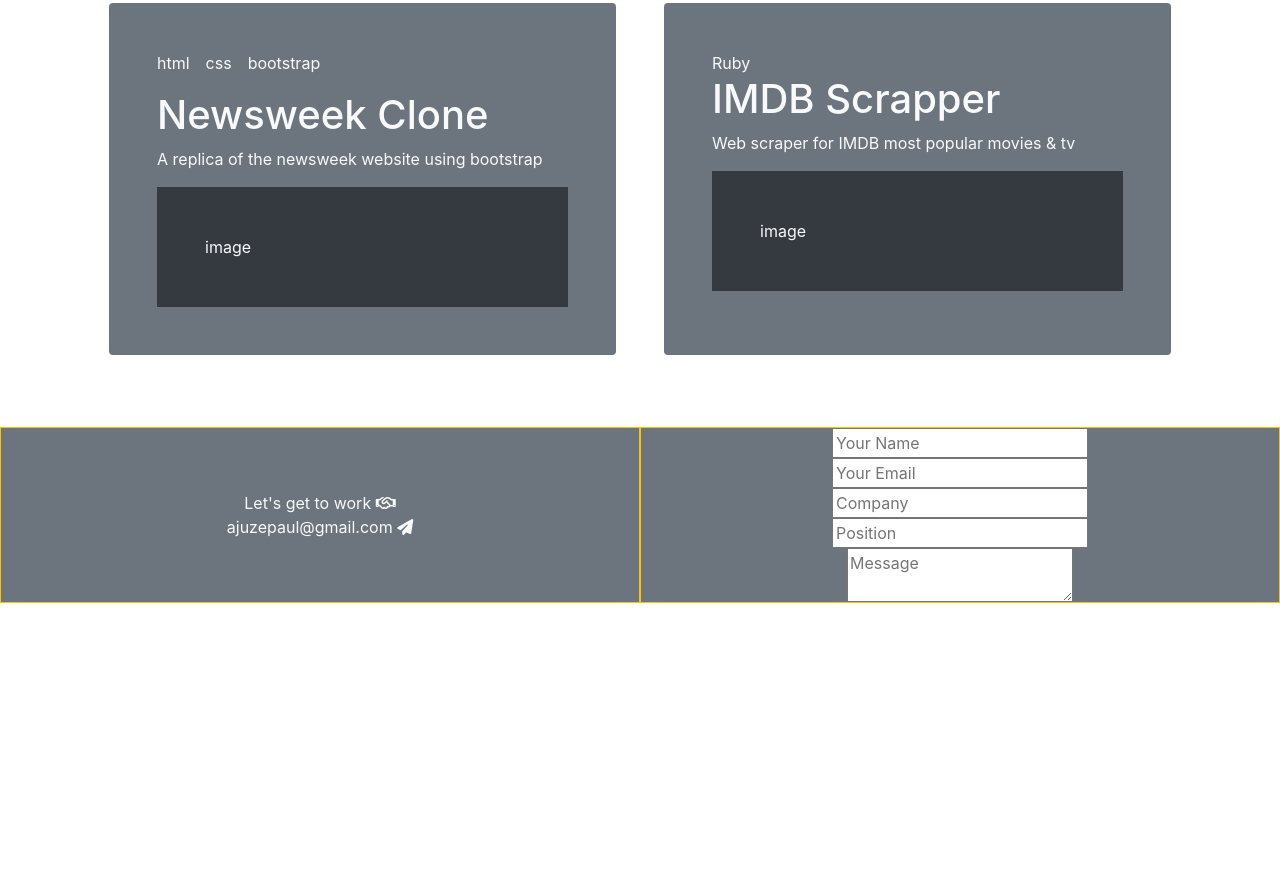
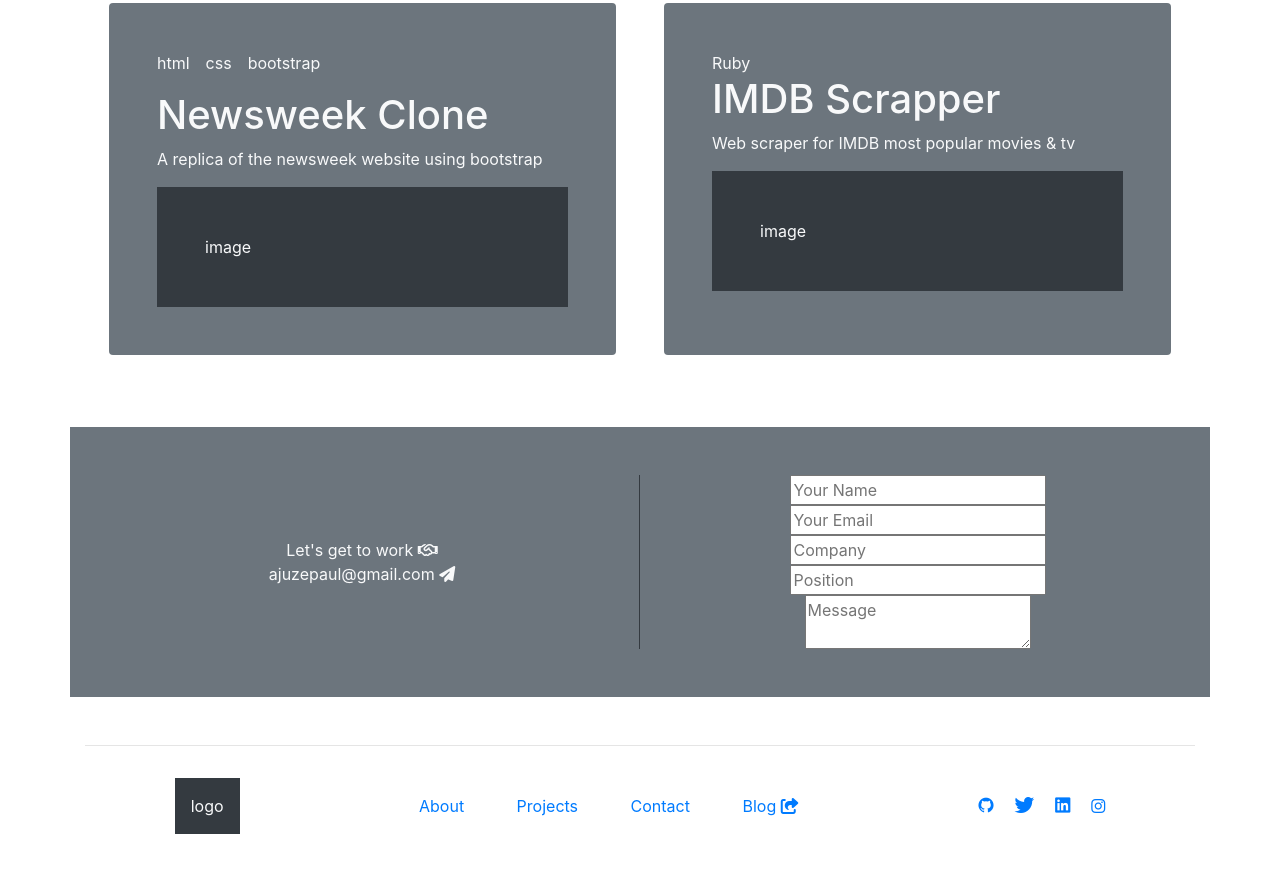
Before and after one commit to misterpaul4/portfolio, a plain HTML site: page index.html in a window 1280 px wide. Shown: the part 1557-2439 px from the top of the page. Before the commit the page ends 2160 px from the top, so only its background shows below. Drawn offline with nearby package versions, Linux system fonts and the light colour scheme.

Commit message:
add footer

```diff
--- a/index.html
+++ b/index.html
@@ -28,7 +28,7 @@
       <a href="#" class="d-inline-block">About</a>
       <a href="#" class="d-inline-block mx-5">Projects</a>
       <a href="#" class="d-inline-block mr-5">Contact</a>
-      <a href="#" class="d-inline-block">Blog</a>
+      <a href="#" class="d-inline-block">Blog <i class="fas fa-share-square"></i></a>
     </div>
   </nav>
 
@@ -135,9 +135,9 @@
   <!-- projects -->
 
   <!-- contact -->
-  <section class="contact bg-secondary text-light mt-5">
-    <div class="d-flex">
-      <div class="w-50 border border-warning centered-container">
+  <section class="contact text-light my-5">
+    <div class="d-flex container bg-secondary py-5">
+      <div class="w-50 centered-container border-right border-dark">
         <div class="centered">
           <div>Let's get to work <i class="far fa-handshake"></i></div>
           <div><a href="mailto: ajuzepaul@gmail.com" class="text-light">ajuzepaul@gmail.com</a> <i class="fas fa-paper-plane"></i>
@@ -145,7 +145,7 @@
         </div>
       </div>
 
-      <div class="w-50 centered-container border border-warning">
+      <div class="w-50 centered-container">
         <form class="centered">
           <input type="text" name="name" placeholder="Your Name">
           <input type="email" name="email" placeholder="Your Email">
@@ -157,5 +157,29 @@
     </div>
   </section>
   <!-- contact -->
+
+  <footer class="text-light">
+    <div class="container">
+      <hr>
+
+      <div class="d-flex justify-content-around align-items-center pt-3 pb-5">
+        <div class="p-3 bg-dark d-inline-block">logo</div>
+
+        <div>
+          <a href="#" class="d-inline-block">About</a>
+          <a href="#" class="d-inline-block mx-5">Projects</a>
+          <a href="#" class="d-inline-block mr-5">Contact</a>
+          <a href="#" class="d-inline-block">Blog <i class="fas fa-share-square"></i></a>
+        </div>
+
+        <div>
+          <a href="#" class="d-inline-block"> <i class="devicon-github-plain"></i> </a>
+          <a href="#" class="d-inline-block mx-3"> <i class="devicon-twitter-plain"></i></a>
+          <a href="#" class="d-inline-block mr-3"> <i class="devicon-linkedin-plain"></i></a>
+          <a href="#" class="d-inline-block"><i class="fab fa-instagram"></i></a>
+        </div>
+      </div>
+    </div>
+  </footer>
 </body>
 </html>
```
